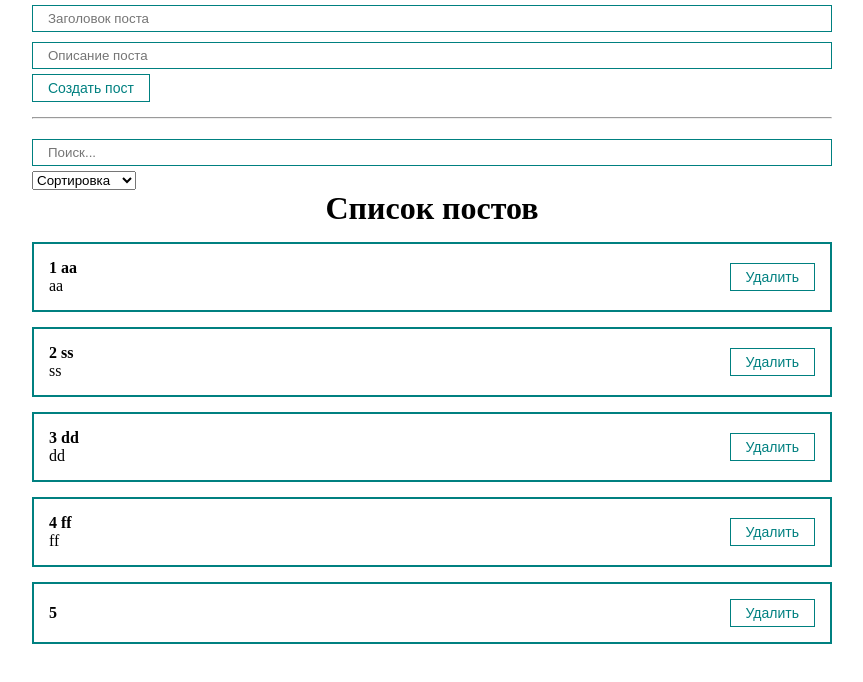
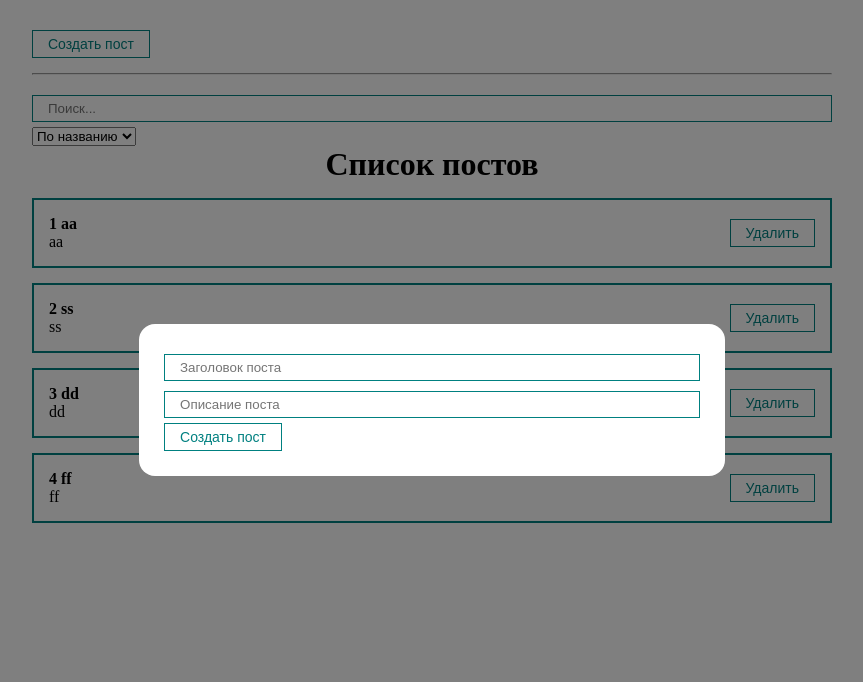
Before and after one commit to PoN1EXE/App5, a React (Vite) app: page / in a window 1280 px wide. Both pictures are taken after a click on the button "Создать пост". Shown: the top 682 px of the page, without its empty margins (208-1071 px from the left). Built offline with nearby package versions, Linux system fonts and the light colour scheme.

Commit message:
немного сделал

```diff
--- /dev/null
+++ b/src/components/UI/MyModal/MyModal.module.scss
@@ -0,0 +1,22 @@
+.myModal {
+  position: fixed;
+  top: 0;
+  bottom: 0;
+  right: 0;
+  left: 0;
+  display: none;
+  background: rgba(0, 0, 0, 0.5);
+}
+
+.myModalContent {
+  padding: 25px;
+  background: white;
+  border-radius: 16px;
+  min-width: 250px;
+}
+
+.myModal.active {
+  display: flex;
+  justify-content: center;
+  align-items: center;
+}
--- /dev/null
+++ b/src/components/UI/MyModal/MyModal.tsx
@@ -0,0 +1,32 @@
+import cl from './MyModal.module.scss'
+import type { MouseEvent } from 'react'
+import { ReactNode } from 'react'
+
+interface MyModalProps {
+  children: ReactNode
+  visible: boolean
+  setVisible: (value: boolean) => void
+}
+
+export const MyModal = ({ children, visible, setVisible }: MyModalProps) => {
+  const rootClasses = [cl.myModal]
+  if (visible) {
+    rootClasses.push(cl.active)
+  }
+
+  const handleBackgroundClick = () => {
+    setVisible(false)
+  }
+
+  const stopPropagation = (e: MouseEvent<HTMLDivElement>) => {
+    e.stopPropagation()
+  }
+
+  return (
+    <div className={rootClasses.join(' ')} onClick={handleBackgroundClick}>
+      <div className={cl.myModalContent} onClick={stopPropagation}>
+        {children}
+      </div>
+    </div>
+  )
+}
--- a/src/components/UI/PostList/PostList.tsx
+++ b/src/components/UI/PostList/PostList.tsx
@@ -8,6 +8,9 @@ interface PostListProps {
 }
 
 export const PostList = ({ posts, title, removePost }: PostListProps) => {
+  if (!posts.length) {
+    return <h1 style={{ textAlign: 'center' }}>Посты не найдены!</h1>
+  }
   return (
     <div>
       <h1>{title}</h1>
--- a/src/components/app/App.tsx
+++ b/src/components/app/App.tsx
@@ -1,27 +1,22 @@
 import './App.scss'
-import { useMemo, useState } from 'react'
+import { useState } from 'react'
 import { PostList } from '../UI/PostList/PostList'
 import { PostForm } from '../UI/PostForm/PostForm'
 import { postsConst } from '../../constants'
 import { PostFilter } from '../UI/PostFilter'
+import { useFilteredPosts } from '../hooks/useFilteredPosts'
 import type { Post } from '../types/Post'
-
-interface Filter {
-  sort: string
-  query: string
-}
+import { MyModal } from '../UI/MyModal/MyModal'
+import { MyButton } from '../UI/button/MyButton'
 
 export const App = () => {
   const [posts, setPosts] = useState<Post[]>(postsConst)
-  const [filter, setFilter] = useState<Filter>({ sort: '', query: '' })
-
-  const sortedAndSearchedPosts = useMemo(() => {
-    const sorted = filter.sort ? [...posts].sort((a, b) => a[filter.sort].localeCompare(b[filter.sort])) : posts
-    return sorted.filter((post) => post.title.toLowerCase().includes(filter.query.toLowerCase()))
-  }, [filter.sort, filter.query, posts])
+  const { filter, setFilter, sortedAndSearchedPosts } = useFilteredPosts(posts)
+  const [modal, setModal] = useState(false)
 
   const createPostNew = (newPost: Post) => {
     setPosts([...posts, newPost])
+    setModal(false)
   }
 
   const removePostBtn = (post: Post) => {
@@ -30,14 +25,15 @@ export const App = () => {
 
   return (
     <div className='app'>
-      <PostForm createPost={createPostNew} />
+      <MyButton style={{ marginTop: 30 }} onClick={() => setModal(true)}>
+        Создать пост
+      </MyButton>
+      <MyModal visible={modal} setVisible={setModal}>
+        <PostForm createPost={createPostNew} />
+      </MyModal>
       <hr style={{ margin: '15px 0' }} />
       <PostFilter filter={filter} setFilter={setFilter} />
-      {sortedAndSearchedPosts.length ? (
-        <PostList removePost={removePostBtn} posts={sortedAndSearchedPosts} title='Список постов' />
-      ) : (
-        <h1>Постов нет!</h1>
-      )}
+      <PostList removePost={removePostBtn} posts={sortedAndSearchedPosts} title='Список постов' />
     </div>
   )
 }
--- /dev/null
+++ b/src/components/hooks/useFilteredPosts.ts
@@ -0,0 +1,21 @@
+import { useMemo, useState } from 'react'
+import type { Post } from '../types/Post'
+
+interface Filter {
+  sort?: keyof Post
+  query: string
+}
+
+export function useFilteredPosts(posts: Post[]) {
+  const [filter, setFilter] = useState<Filter>({ sort: undefined, query: '' })
+
+  const sortedAndSearchedPosts = useMemo(() => {
+    const sorted = filter.sort
+      ? [...posts].sort((a, b) =>
+          String(a[filter.sort as keyof Post]).localeCompare(String(b[filter.sort as keyof Post]))
+        )
+      : posts
+    return sorted.filter((post) => post.title.toLowerCase().includes(filter.query.toLowerCase()))
+  }, [filter.sort, filter.query, posts])
+  return { filter, setFilter, sortedAndSearchedPosts }
+}
```
